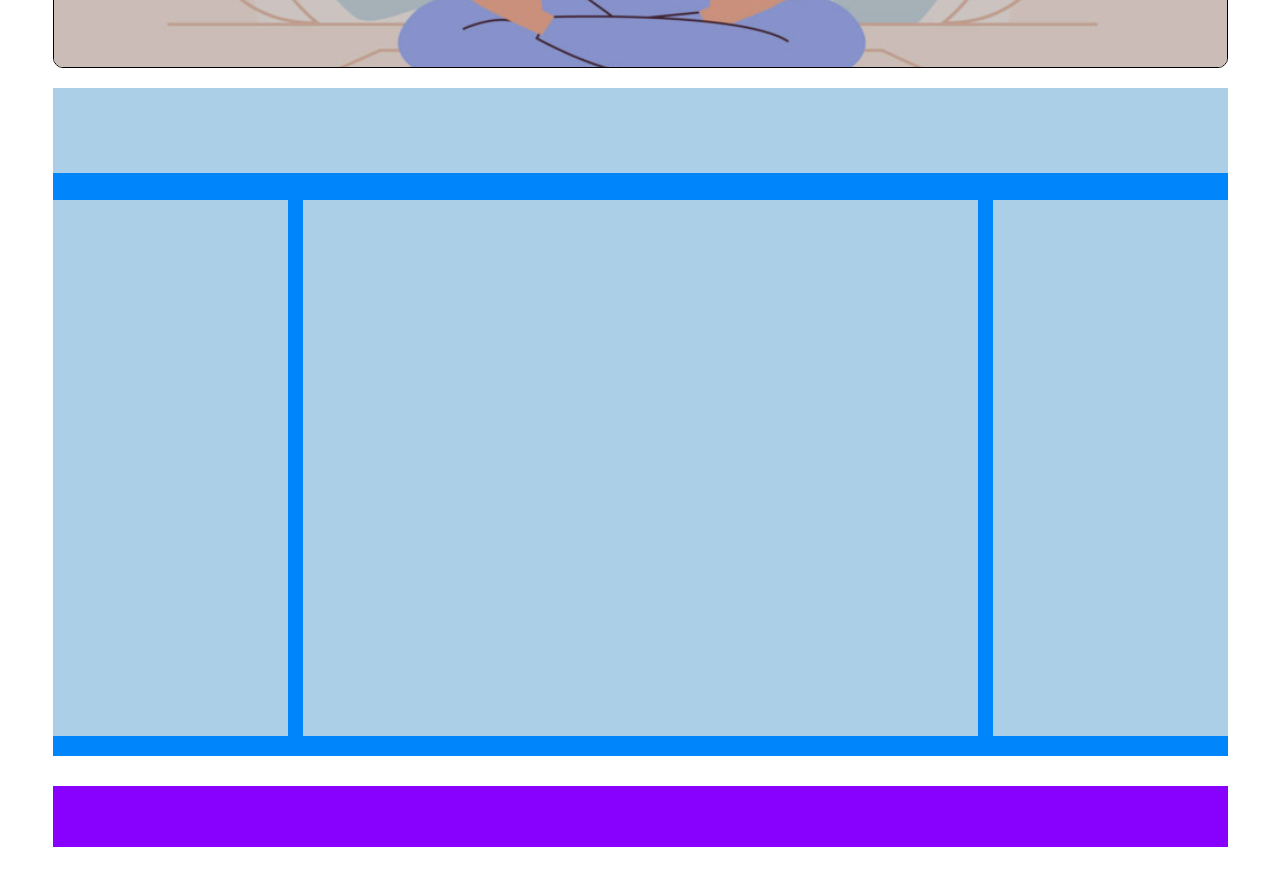
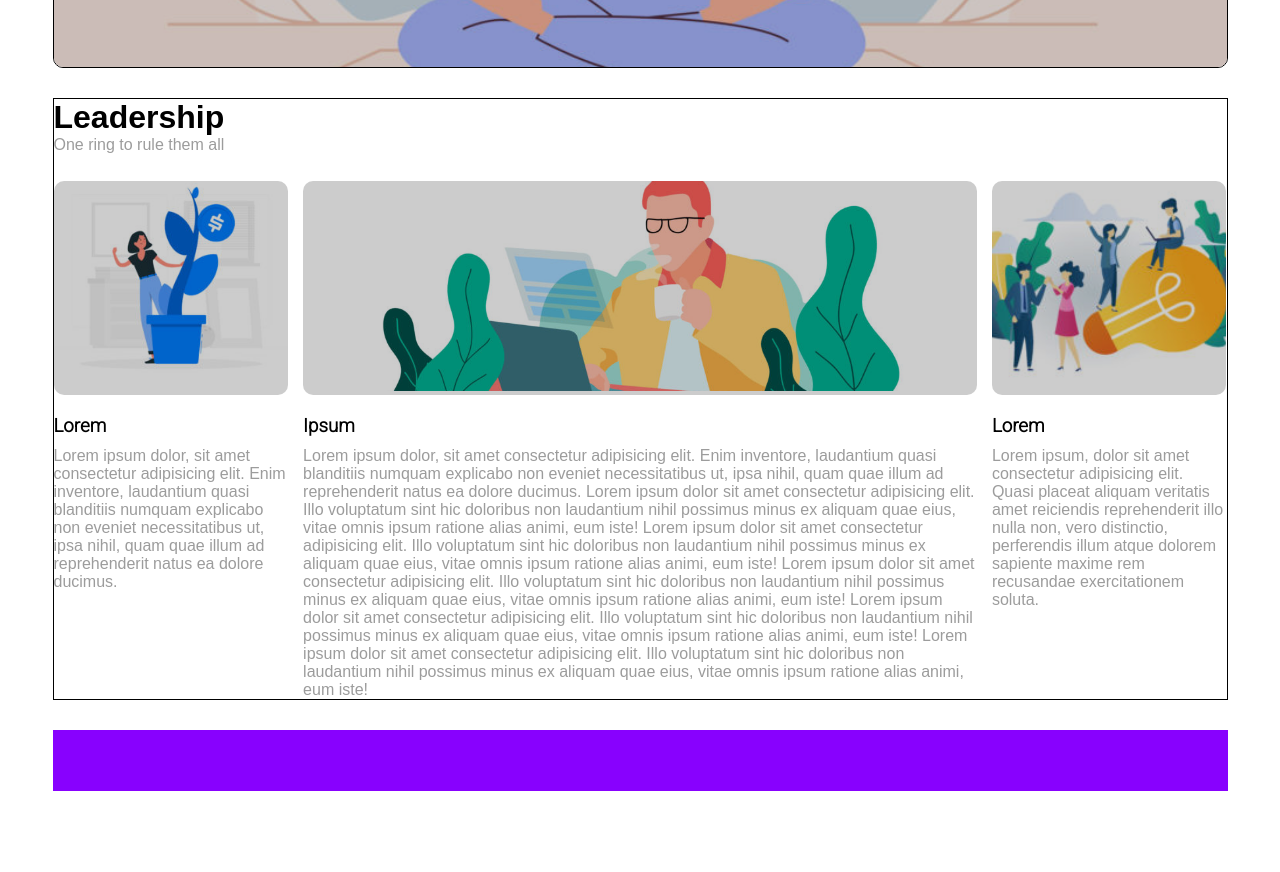
Before and after one commit to Michela-DC/htmlcss-wp, a plain HTML site: page index.html in a window 1280 px wide. Shown: the part 604-1476 px from the top of the page. After the commit the page ends 1420 px from the top, so only its background shows below. Drawn offline with Linux system fonts and the light colour scheme.

Commit message:
Added content in main - section 2

```diff
--- a/index.html
+++ b/index.html
@@ -38,10 +38,34 @@
             </div>
 
             <div class="section-2 clearfix">
-                <div class="section2_header"></div>
-                <div class="col-1"></div>
-                <div class="col-2"></div>
-                <div class="col-3"></div>
+                <div class="section2_title">
+                    <h1>Leadership</h1>
+                    <div>One ring to rule them all</div>
+                </div>
+
+                <div class="col-1">
+                    <div class="col-img_container overlay">
+                        <img src="img/img-1.jpg" alt="">
+                    </div>
+                    <h3>Lorem</h3>
+                    <p>Lorem ipsum dolor, sit amet consectetur adipisicing elit. Enim inventore, laudantium quasi blanditiis numquam explicabo non eveniet necessitatibus ut, ipsa nihil, quam quae illum ad reprehenderit natus ea dolore ducimus.</p>
+                </div>
+
+                <div class="col-2">
+                    <div class="col-img_container overlay">
+                        <img src="img/banner-2.jpg" alt="">
+                    </div>
+                    <h3>Ipsum</h3>
+                    <p>Lorem ipsum dolor, sit amet consectetur adipisicing elit. Enim inventore, laudantium quasi blanditiis numquam explicabo non eveniet necessitatibus ut, ipsa nihil, quam quae illum ad reprehenderit natus ea dolore ducimus. Lorem ipsum dolor sit amet consectetur adipisicing elit. Illo voluptatum sint hic doloribus non laudantium nihil possimus minus ex aliquam quae eius, vitae omnis ipsum ratione alias animi, eum iste! Lorem ipsum dolor sit amet consectetur adipisicing elit. Illo voluptatum sint hic doloribus non laudantium nihil possimus minus ex aliquam quae eius, vitae omnis ipsum ratione alias animi, eum iste! Lorem ipsum dolor sit amet consectetur adipisicing elit. Illo voluptatum sint hic doloribus non laudantium nihil possimus minus ex aliquam quae eius, vitae omnis ipsum ratione alias animi, eum iste! Lorem ipsum dolor sit amet consectetur adipisicing elit. Illo voluptatum sint hic doloribus non laudantium nihil possimus minus ex aliquam quae eius, vitae omnis ipsum ratione alias animi, eum iste! Lorem ipsum dolor sit amet consectetur adipisicing elit. Illo voluptatum sint hic doloribus non laudantium nihil possimus minus ex aliquam quae eius, vitae omnis ipsum ratione alias animi, eum iste!</p>
+                </div>
+
+                <div class="col-3">
+                    <div class="col-img_container overlay">
+                        <img src="img/img-3.jpg" alt="">
+                    </div>
+                    <h3>Lorem</h3>
+                    <p>Lorem ipsum, dolor sit amet consectetur adipisicing elit. Quasi placeat aliquam veritatis amet reiciendis reprehenderit illo nulla non, vero distinctio, perferendis illum atque dolorem sapiente maxime rem recusandae exercitationem soluta.</p>
+                </div>
             </div>
         </main>
 
--- a/style.css
+++ b/style.css
@@ -32,6 +32,10 @@ header{
     /* height: 143px;
     background-color: #e579e6; */
     border: 1px solid black;
+    position: sticky;
+    top: 0;
+    z-index: 9999;
+    background-color: white;
 }
 
 header > img{
@@ -62,6 +66,7 @@ nav ul li{
     position: relative;
     border-radius: 10px;
     overflow: hidden;
+    margin-bottom: 30px;
 }
 
 .section-1 > img{
@@ -70,7 +75,7 @@ nav ul li{
     object-fit: cover;
     object-position: center;
     display: block;
-    border-radius: 10px;
+    border-radius: 10px
 }
 
 .overlay::after{
@@ -85,7 +90,6 @@ nav ul li{
     /* invece di left e right potevo mettere width: 100%; e invece di top e bottom mettere height:100%*/
 }
 
-
 .text-container{
     position: absolute;
     left: 40px;
@@ -93,37 +97,48 @@ nav ul li{
     color: white;
     z-index: 1;
     width: 50%;
-    font-family: 'Roboto', sans-serif;;
+    font-family: 'Roboto', sans-serif;
 }
 
-
-
-/* DEBUG */
-
 .section-2{
-    height: 668px; /* height non serve perchè si adatta all'img*/
-    background-color: #0086fa;
-    margin-top: 20px;
     margin-bottom: 30px;
+    border: 1px solid black;
 }
 
-.section2_header{
-    /* HEIGHT SARà DA TOGLIERE per adattare img*/
-    height: 85px;
-    background-color: #abcfe7;
+.section2_title{
+    margin-bottom: 27px;
+}
+
+.section2_title > div{
+    color: #9C9C9C;
 }
 
 .section-2 [class^="col-"]{
     float: left;
-    margin-top: 27px;
-    background-color: #abcfe7;
-    /* HEIGHT SARà DA TOGLIERE per adattare img*/
-    height: 536px;
+    position: relative;
+    /* HEIGHT SARà DA TOGLIERE per adattare img
+    height: 536px; */
 }
 
 .col-1, .col-3{
     width: 20%;
 }
+
+.col-img_container{
+    width: 100%;
+    margin-bottom: 20px;
+    border-radius: 10px;
+    overflow: hidden;
+}
+
+.col-img_container > img{
+    height: 210px;
+    width: 100%;
+    object-fit: cover;
+    object-position: center;
+    border-radius: 10px;
+}
+
 
 .col-2{
     width: calc(100% - 40% - 30px);
@@ -132,6 +147,15 @@ nav ul li{
     float: left;
 }
 
+[class^="col-"] > h3{
+    margin-bottom: 10px;
+    font-family: 'Roboto', sans-serif;
+}
+
+[class^="col-"] > p{
+    color: #9C9C9C;
+}
+
 footer{
     /* HEIGHT SARà DA TOGLIERE per adattare img*/
     margin-top: 20px;
```
